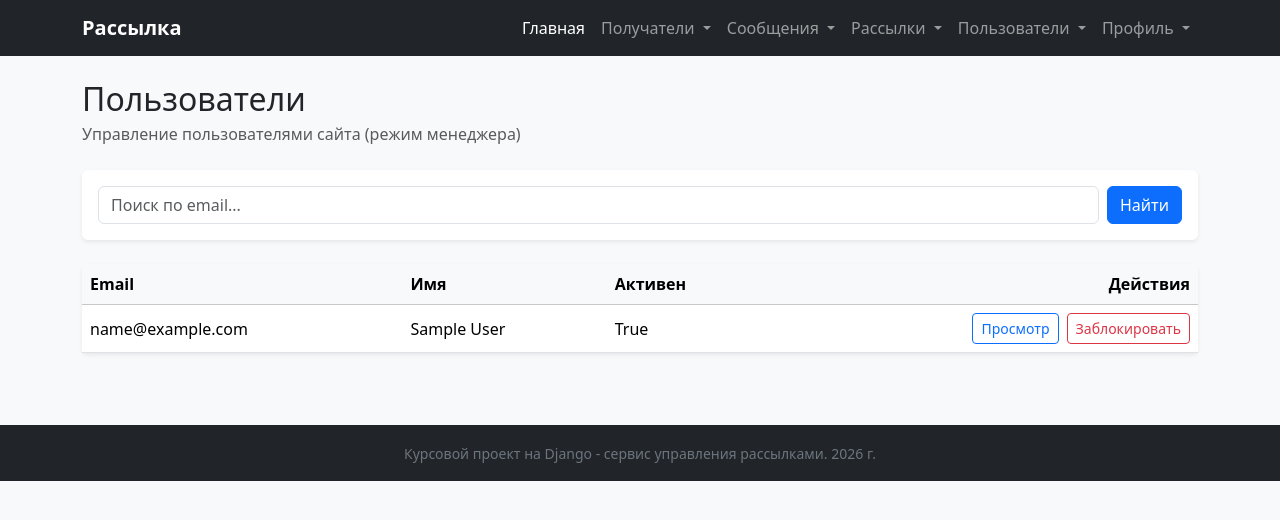
After one commit to AlexValenko/KP3_mailing, a Django app: page /users/users_list/ in a window 1280 px wide. The commit adds this page. Shown: the top 520 px of the page. Run offline with Django 5.2, Linux system fonts and the light colour scheme; the visitor is signed in with stand-in values (Sample User, id 1); data comes from the database, SQL or seed files in the repository; some libraries are stand-ins or nearby versions.

Commit message:
added manager users control

```diff
--- a/mailing/templates/header.html
+++ b/mailing/templates/header.html
@@ -119,8 +119,9 @@
                         </ul>
                     </li>
 
-                    <!-- DROPDOWN: ПОПЫТКИ             -->
+                    <!-- DROPDOWN: ПОЛЬЗОВАТЕЛИ - ТОЛЬКО ДЛЯ МЕНЕДЖЕРА       -->
 
+                    {% if perms.users.block_user %}
                     <li class="nav-item dropdown">
                         <a
                                 class="nav-link dropdown-toggle"
@@ -129,17 +130,18 @@
                                 data-bs-toggle="dropdown"
                                 aria-expanded="false"
                         >
-                            Попытки
+                            Пользователи
                         </a>
 
                         <ul class="dropdown-menu">
                             <li>
-                                <a class="dropdown-item" href="#">
-                                    Все попытки
+                                <a class="dropdown-item" href="{% url 'users:users_list'%}">
+                                    Все пользователи
                                 </a>
                             </li>
                         </ul>
                     </li>
+                    {% endif %}
 
                     <!-- Вход / выход / регистрация -->
                     {% if user.is_authenticated %}
@@ -160,7 +162,7 @@
                                     Редактировать профиль
                                 </a>
                             </li>
-                                                        <li>
+                            <li>
                                 <a class="dropdown-item" href="{% url 'users:statistic'%}">
                                     Статистика
                                 </a>
--- /dev/null
+++ b/users/templates/users_list.html
@@ -0,0 +1,252 @@
+{% extends "base.html" %}
+
+{% block title %}Пользователи{% endblock %}
+
+{% block content %}
+
+<div class="container py-4">
+
+    <!-- ЗАГОЛОВОК СТРАНИЦЫ                                    -->
+
+    <div class="d-flex flex-column flex-md-row justify-content-between align-items-md-center gap-3 mb-4">
+        <div>
+            <h1 class="h2 mb-1">
+                Пользователи
+            </h1>
+
+            <p class="text-muted mb-0">
+                Управление пользователями сайта (режим менеджера)
+            </p>
+        </div>
+    </div>
+
+    <!-- ПОИСК                                                 -->
+
+    <div class="card shadow-sm border-0 mb-4">
+        <div class="card-body">
+            <form method="get">
+                <div class="row g-2">
+                    <div class="col-12 col-md">
+                        <label
+                                for="search"
+                                class="visually-hidden"
+                        >
+                            Поиск по email
+                        </label>
+
+                        <input
+                                type="text"
+                                name="search"
+                                id="search"
+                                class="form-control"
+                                placeholder="Поиск по email..."
+                                value="{{ request.GET.search|default:'' }}"
+                        >
+                    </div>
+
+                    <div class="col-12 col-md-auto">
+                        <button
+                                type="submit"
+                                class="btn btn-primary w-100"
+                        >
+                            Найти
+                        </button>
+                    </div>
+
+                    {% if request.GET.search %}
+
+                    <div class="col-12 col-md-auto">
+                        <a
+                                href="{% url 'users:users_list' %}"
+                                class="btn btn-outline-secondary w-100"
+                        >
+                            Сбросить
+                        </a>
+                    </div>
+
+                    {% endif %}
+                </div>
+            </form>
+        </div>
+    </div>
+
+    <!-- ТАБЛИЦА Пользователей -->
+
+    <div class="card shadow-sm border-0">
+        <div class="card-body p-0">
+            {% if perms.users.block_user %}
+            <div class="table-responsive">
+                <table class="table table-hover align-middle mb-0">
+                    <thead class="table-light">
+                    <tr>
+
+                        <th scope="col">
+                            Email
+                        </th>
+
+                        <th scope="col">
+                            Имя
+                        </th>
+
+                        <th scope="col">
+                            Активен
+                        </th>
+
+                        <th
+                                scope="col"
+                                class="text-end"
+                        >
+                            Действия
+                        </th>
+                    </tr>
+                    </thead>
+
+                    <tbody>
+                    {% for user in users %}
+                    <tr>
+                        <td>
+                            {{ user.email }}
+                        </td>
+                        <td>
+                            {{ user.first_name }} {{ user.last_name }}
+                        </td>
+
+                        <td>
+                            {{ user.is_active }}
+                        </td>
+
+                        <td class="text-end text-nowrap">
+                            <div class="d-flex justify-content-end gap-2">
+                                <a
+                                        href="{% url 'users:users_detail' user.pk %}"
+                                        class="btn btn-sm btn-outline-primary"
+                                >
+                                    Просмотр
+                                </a>
+
+                                {% if user.is_active %}
+                                <form
+                                        method="post"
+                                        action="{% url 'users:block_user' user.pk %}"
+                                        class="m-0"
+                                >
+                                    {% csrf_token %}
+                                    <button type="submit" class="btn btn-sm btn-outline-danger">
+                                        Заблокировать
+                                    </button>
+                                </form>
+                                {% else %}
+                                <form
+                                        method="post"
+                                        action="{% url 'users:unblock_user' user.pk %}"
+                                        class="m-0"
+                                >
+                                    {% csrf_token %}
+                                    <button type="submit" class="btn btn-sm btn-outline-success">
+                                        Разблокировать
+                                    </button>
+                                </form>
+                                {% endif %}
+                            </div>
+                        </td>
+
+                    </tr>
+                    {% endfor %}
+
+                    </tbody>
+                </table>
+            </div>
+
+            {% else %}
+
+            <div class="p-4 text-center">
+
+                <p class="text-muted mb-3">
+                    Вы не можете просматривать список пользователей
+                </p>
+
+                {% if request.GET.search %}
+                <a
+                        href="{% url 'users:users_list' %}"
+                        class="btn btn-outline-secondary"
+                >
+                    Сбросить поиск
+                </a>
+                {% endif %}
+            </div>
+            {% endif %}
+        </div>
+    </div>
+
+    <!-- ПАГИНАЦИЯ                                             -->
+
+    {% if is_paginated %}
+
+    <nav
+            aria-label="Навигация по страницам"
+            class="mt-4"
+    >
+
+        <ul class="pagination justify-content-center">
+            {% if page_obj.has_previous %}
+            <li class="page-item">
+                <a
+                        class="page-link"
+                        href="?page={{ page_obj.previous_page_number }}{% if request.GET.search %}&search={{ request.GET.search|urlencode }}{% endif %}"
+                >
+                    Назад
+                </a>
+            </li>
+
+            {% else %}
+            <li class="page-item disabled">
+                        <span class="page-link">
+                            Назад
+                        </span>
+            </li>
+            {% endif %}
+
+            {% for num in page_obj.paginator.page_range %}
+            {% if page_obj.number == num %}
+            <li class="page-item active">
+                            <span class="page-link">
+                                {{ num }}
+                            </span>
+            </li>
+            {% else %}
+            <li class="page-item">
+                <a
+                        class="page-link"
+                        href="?page={{ num }}{% if request.GET.search %}&search={{ request.GET.search|urlencode }}{% endif %}"
+                >
+                    {{ num }}
+                </a>
+            </li>
+
+            {% endif %}
+
+            {% endfor %}
+
+            {% if page_obj.has_next %}
+            <li class="page-item">
+                <a
+                        class="page-link"
+                        href="?page={{ page_obj.next_page_number }}{% if request.GET.search %}&search={{ request.GET.search|urlencode }}{% endif %}"
+                >
+                    Вперёд
+                </a>
+            </li>
+            {% else %}
+            <li class="page-item disabled">
+                        <span class="page-link">
+                            Вперёд
+                        </span>
+            </li>
+            {% endif %}
+        </ul>
+    </nav>
+    {% endif %}
+
+</div>
+
+{% endblock %}
--- a/users/urls.py
+++ b/users/urls.py
@@ -9,6 +9,10 @@ from users.views import (
     UserProfileUpdateView,
     UserRegisterView,
     UserStatisticListView,
+    UserListView,
+    UserDetailView,
+UserBlockView,
+UserUnblockView,
 )
 
 app_name = UsersConfig.name
@@ -24,4 +28,8 @@ urlpatterns = [
     path("profile/edit/<int:pk>/", UserProfileUpdateView.as_view(), name="profile_edit"),
     path("profile/edit_pass/", UserProfileUpdatePassView.as_view(), name="profile_edit_pass"),
     path("profile/statistic/", UserStatisticListView.as_view(), name="statistic"),
+    path("users_list/", UserListView.as_view(), name="users_list"),
+   path("user/<int:pk>/", UserDetailView.as_view(), name="users_detail"),
+    path("user/<int:pk>/block", UserBlockView.as_view(), name="block_user"),
+path("user/<int:pk>/unblock", UserUnblockView.as_view(), name="unblock_user"),
 ]
--- a/users/views.py
+++ b/users/views.py
@@ -1,7 +1,10 @@
 from django.contrib.auth.views import LogoutView, PasswordChangeView
-from django.urls import reverse_lazy
-from django.views.generic import CreateView, ListView, UpdateView
-from django.contrib.auth.mixins import LoginRequiredMixin
+from django.http import HttpResponseRedirect
+from django.shortcuts import get_object_or_404
+from django.urls import reverse_lazy, reverse
+from django.views import View
+from django.views.generic import CreateView, ListView, UpdateView, DetailView
+from django.contrib.auth.mixins import LoginRequiredMixin, PermissionRequiredMixin
 
 from mailing.models import MailingAttempt
 
@@ -77,3 +80,54 @@ class UserStatisticListView(LoginRequiredMixin, ListView):
         context["sent_messages_count"] = sent_messages_count
 
         return context
+
+
+class UserListView(LoginRequiredMixin, PermissionRequiredMixin, ListView):
+    """Класс для отображения списка пользователей сайта (только для менеджеров)"""
+    permission_required = "users.view_customuser"
+
+    model = CustomUser
+    template_name = "users_list.html"
+    paginate_by = 20
+    ordering = "email"
+    context_object_name = 'users'
+
+    def get_queryset(self):
+        queryset = super().get_queryset()
+        search_query = self.request.GET.get("search", "").strip()
+        if search_query:
+            queryset = queryset.filter(email__icontains=search_query)
+        return queryset
+
+
+class UserDetailView(LoginRequiredMixin, PermissionRequiredMixin, DetailView):
+    """Класс для отображения деталей пользователя сайта (только для менеджеров)"""
+    permission_required = "users.view_customuser"
+
+    model = CustomUser
+    template_name = "users_detail.html"
+
+
+class UserBlockView(LoginRequiredMixin, PermissionRequiredMixin, View):
+    permission_required = "users.block_user"
+
+    def post(self, request, pk):
+        user = get_object_or_404(CustomUser, pk=pk)
+        user.is_active = False
+        user.save(update_fields=["is_active"])
+
+        return HttpResponseRedirect(
+            reverse("users:users_list",)
+        )
+
+class UserUnblockView(LoginRequiredMixin, PermissionRequiredMixin, View):
+    permission_required = "users.block_user"
+
+    def post(self, request, pk):
+        user = get_object_or_404(CustomUser, pk=pk)
+        user.is_active = True
+        user.save(update_fields=["is_active"])
+
+        return HttpResponseRedirect(
+            reverse("users:users_list", )
+        )
```
Also changed, not shown: users/templates/users_detail.html (added, +87 -0 lines).
